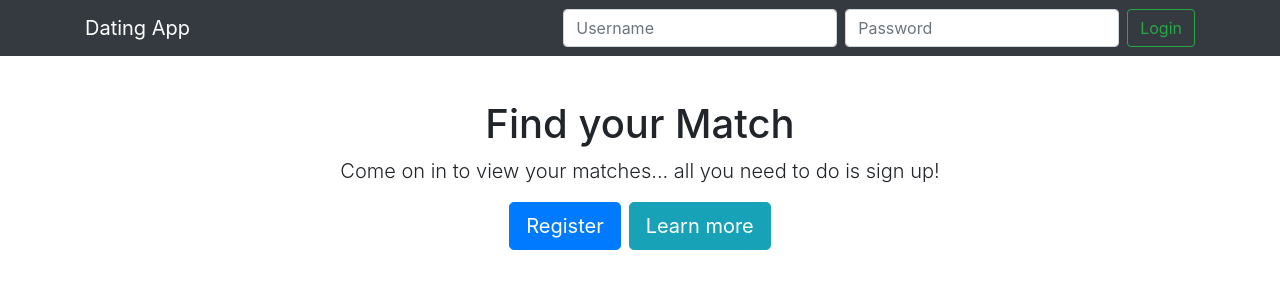
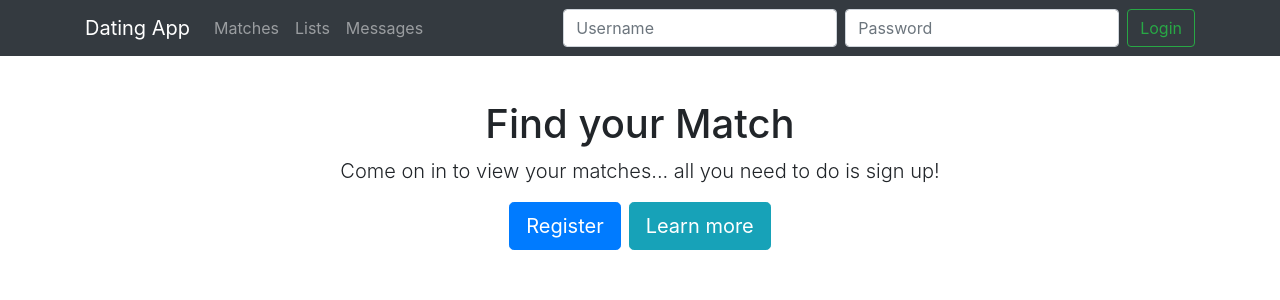
Before and after one commit to AbinayaSakthikumar/client, an Angular app: page / in a window 1280 px wide. Shown: the top 300 px of the page. Built offline with nearby package versions, Linux system fonts and the light colour scheme.

Commit message:
End of section 6 (70. Adding an angular route Guard)

```diff
--- /dev/null
+++ b/src/app/_guards/auth.guard.ts
@@ -0,0 +1,22 @@
+import { Injectable } from '@angular/core';
+import { ActivatedRouteSnapshot, CanActivate, RouterStateSnapshot, UrlTree } from '@angular/router';
+import { ToastrService } from 'ngx-toastr';
+import { Observable } from 'rxjs';
+import { map } from 'rxjs/operators';
+import { AccountService } from '../_services/account.service';
+
+@Injectable({
+  providedIn: 'root'
+})
+export class AuthGuard implements CanActivate {
+  constructor(private accountService: AccountService, private toastr: ToastrService) {}
+  canActivate(): Observable<boolean> {
+    return  this.accountService.currentUser$.pipe(
+      map(user =>{
+        if (user) return true;
+        this.toastr.error('you shall not pass!')
+      })
+    )
+  }
+
+}
--- a/src/app/app-routing.module.ts
+++ b/src/app/app-routing.module.ts
@@ -5,10 +5,11 @@ import { ListsComponent } from './lists/lists.component';
 import { MemberDetailComponent } from './members/member-detail/member-detail.component';
 import { MemberListComponent } from './members/member-list/member-list.component';
 import { MessagesComponent } from './messages/messages.component';
+import { AuthGuard } from './_guards/auth.guard';
 
 const routes: Routes = [
   {path: '', component: HomeComponent},
-  {path: 'members', component: MemberListComponent},
+  {path: 'members', component: MemberListComponent, canActivate: [AuthGuard]},
   {path: 'members/:id', component: MemberDetailComponent},
   {path: 'lists', component: ListsComponent},
   {path: 'messages', component: MessagesComponent},
--- a/src/app/nav/nav.component.html
+++ b/src/app/nav/nav.component.html
@@ -1,7 +1,7 @@
 <nav class="navbar navbar-expand-md navbar-dark fixed-top bg-dark">
   <div class="container">
     <a class="navbar-brand" routerLink='/' routerLinkActive='active' >Dating App</a>
-      <ul class="navbar-nav mr-auto"*ngIf="accountService.currentUser$ |async">
+      <ul class="navbar-nav mr-auto">
         <li class="nav-item ">
           <a class="nav-link" routerLink='/members' routerLinkActive='active'>Matches</a>
         </li>
```
